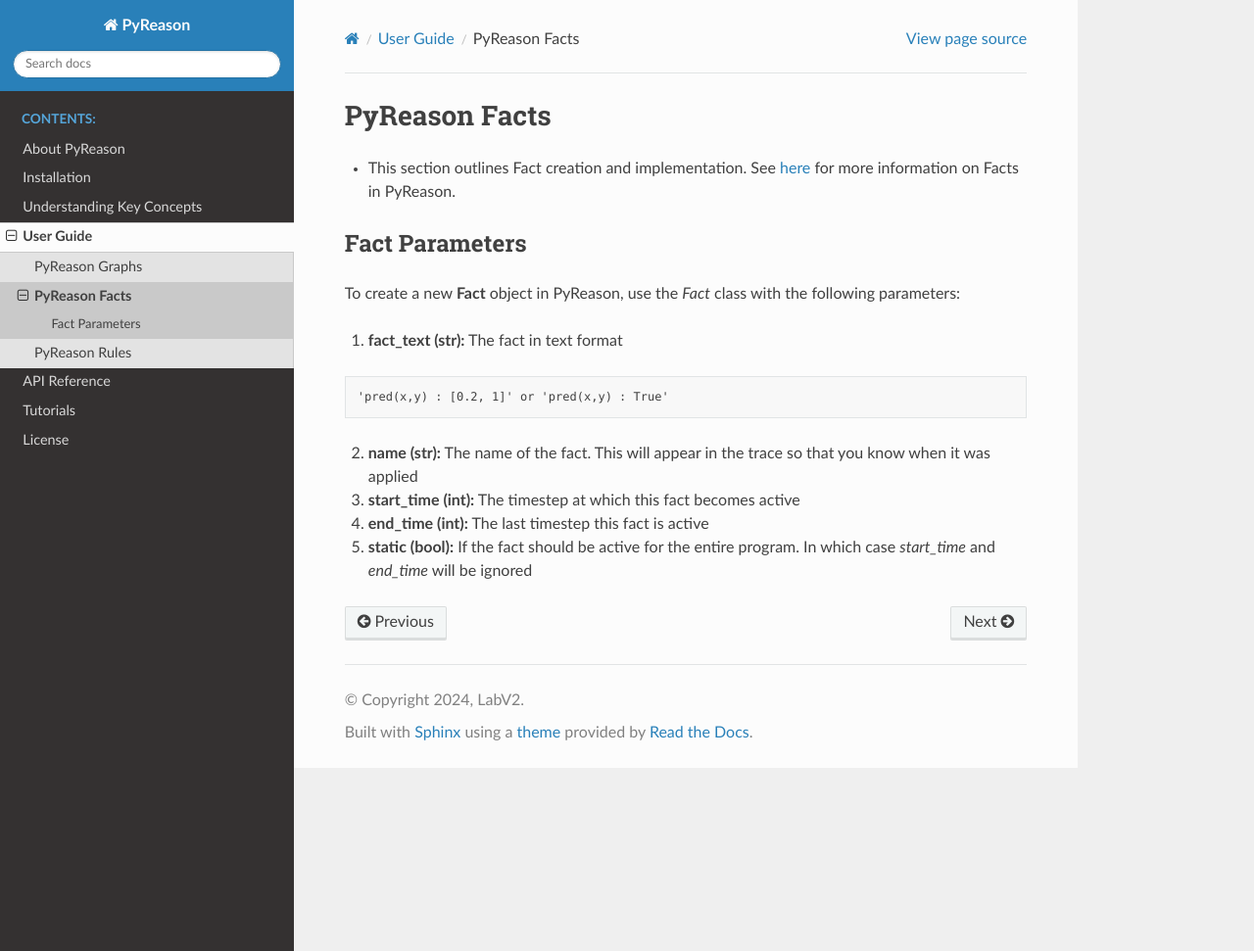
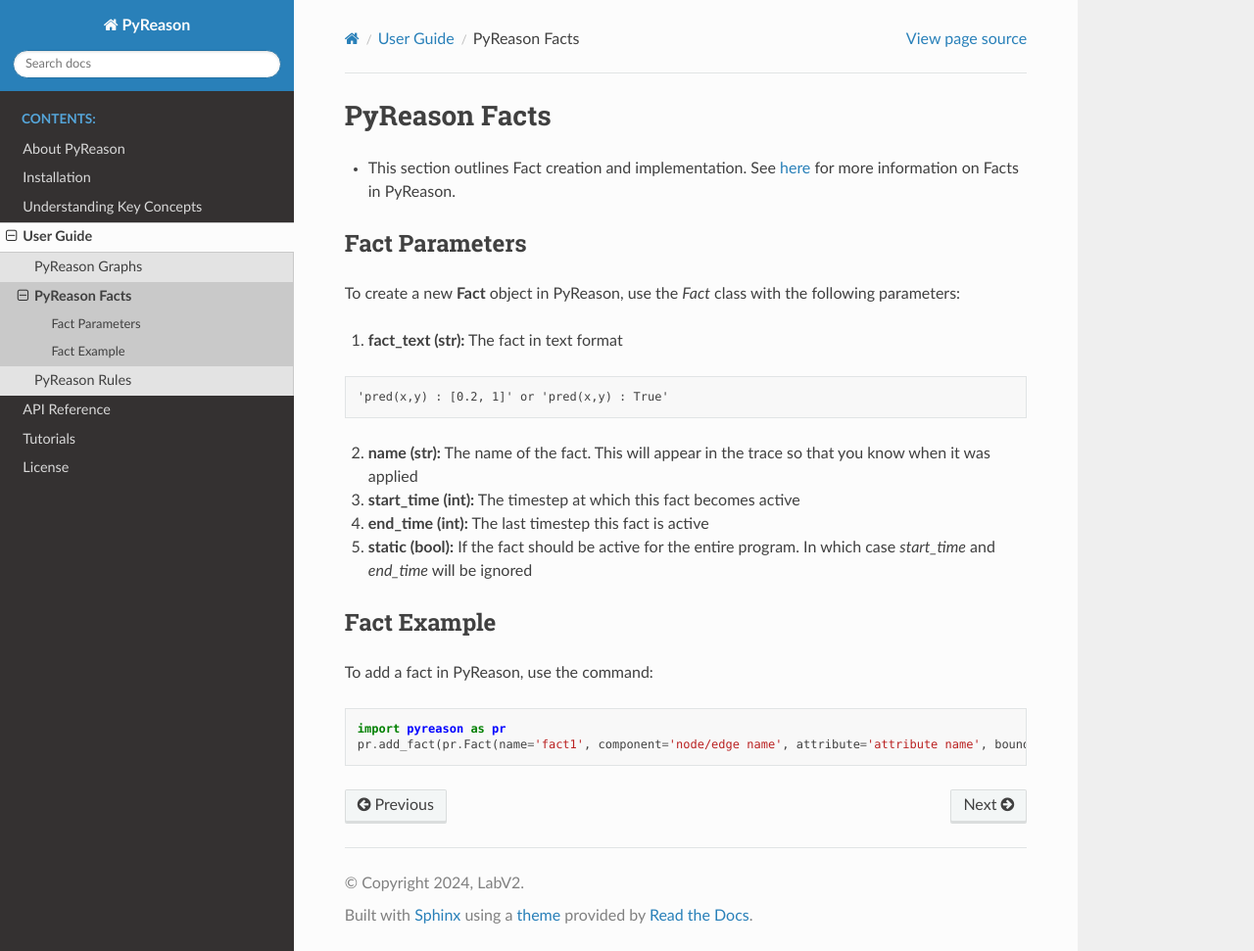
Before and after one commit to lab-v2/pyreason, a Sphinx documentation site: the page built from docs/source/user_guide/2_pyreason_facts.rst, in a window 1280 px wide and 971 px high. Shown: the whole window at 98% size. Built offline with Sphinx 7.4.7 and the Read the Docs theme 3.1.0, drawn with Linux system fonts in a browser that asks for light colours; pages that are not in the unit, such as notebooks, are missing from menus.

Commit message:
added example in facts

```diff
--- a/docs/source/user_guide/2_pyreason_facts.rst
+++ b/docs/source/user_guide/2_pyreason_facts.rst
@@ -16,3 +16,14 @@ To create a new **Fact** object in PyReason, use the `Fact` class with the follo
 3. **start_time (int):** The timestep at which this fact becomes active
 4. **end_time (int):** The last timestep this fact is active
 5. **static (bool):** If the fact should be active for the entire program. In which case `start_time` and `end_time` will be ignored
+
+
+Fact Example
+~~~~~~~~~~~~
+
+To add a fact in PyReason, use the command:
+
+.. code:: python
+
+   import pyreason as pr
+   pr.add_fact(pr.Fact(name='fact1', component='node/edge name', attribute='attribute name', bound=[1, 1], start_time=0, end_time=2))
```
